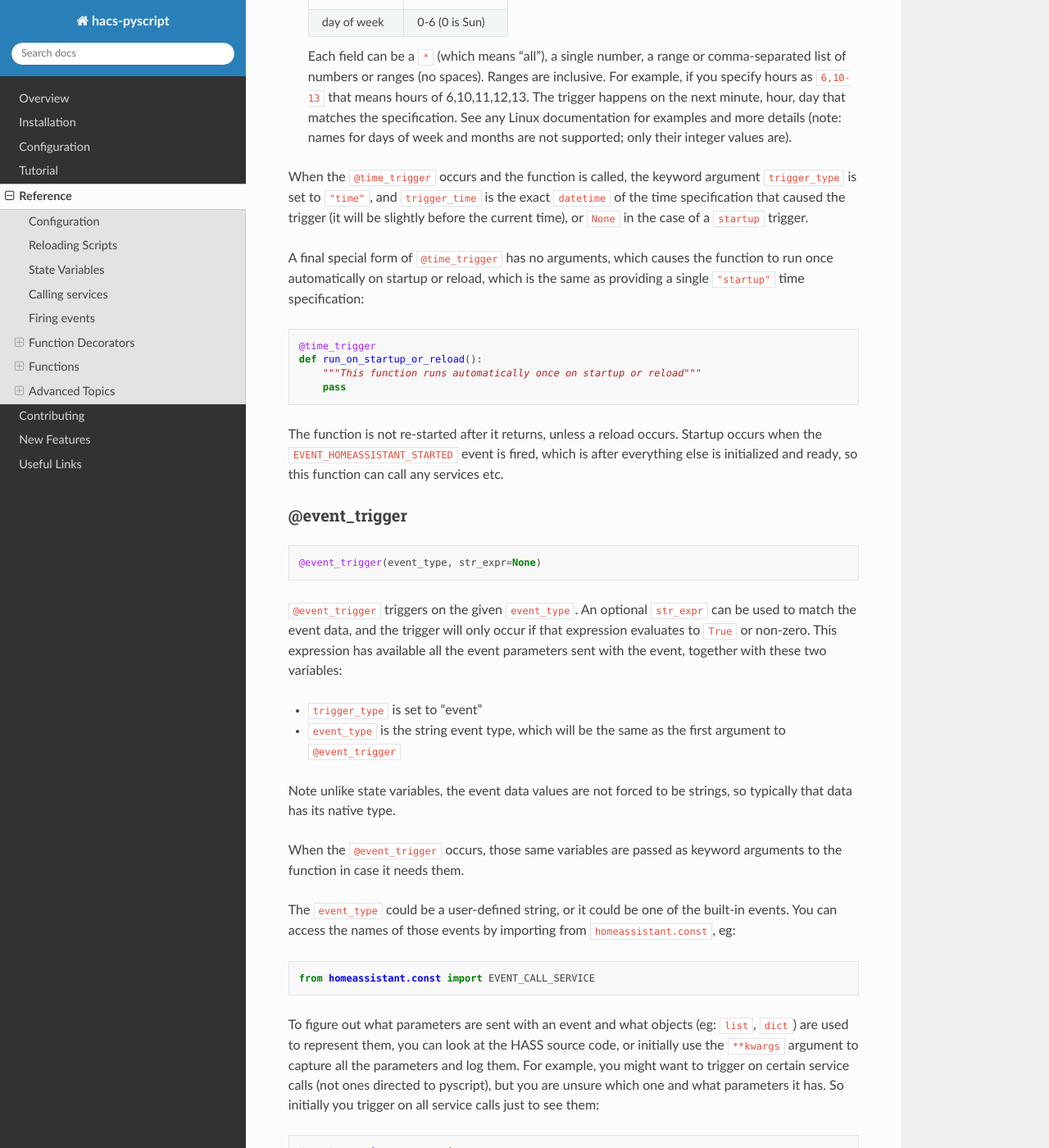
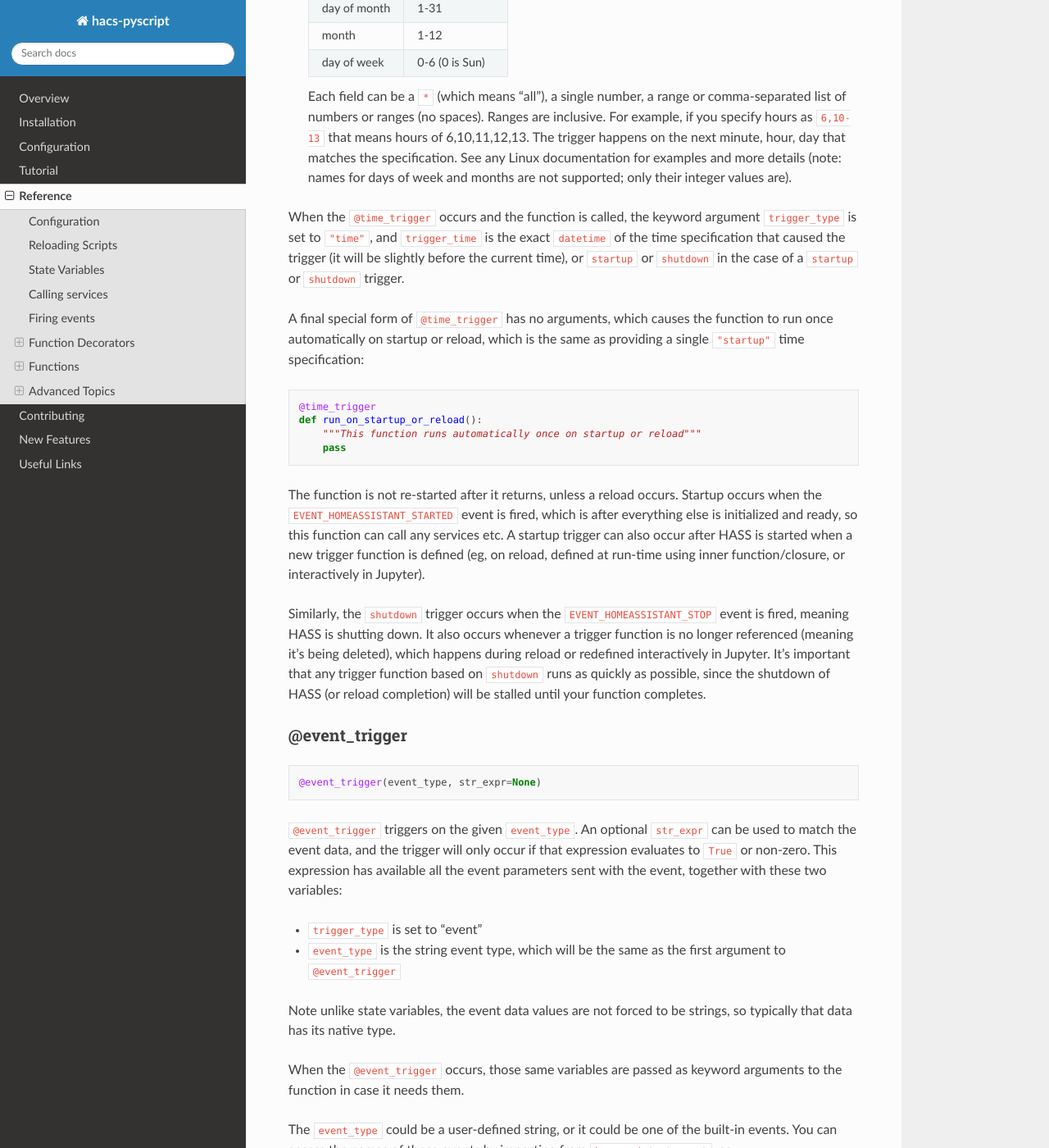
Before and after one commit to custom-components/pyscript, a Sphinx documentation site: the page built from docs/reference.rst, in a window 1280 px wide and 1400 px high, scrolled down 11917 px. Shown: the whole window at 82% size. Built offline with Sphinx 7.4.7 and the Read the Docs theme 2.0.0, drawn with Linux system fonts in a browser that asks for light colours; some of the changed text lies outside the part shown.

Commit message:
update time_trigger kwarg for startup and shutdown triggers per #103

```diff
--- a/docs/reference.rst
+++ b/docs/reference.rst
@@ -515,7 +515,9 @@ with the following features:
 
 In ``@time_trigger``, each string specification ``time_spec`` can take one of four forms:
 
-- ``"startup"`` triggers on HASS start and reload.
+- ``"startup"`` triggers on HASS start and reload (ie, on function definition)
+- ``"shutdown"`` triggers on HASS shutdown and reload (ie, when the trigger function is
+  no longer referenced)
 - ``"once(datetime)"`` triggers once on the date and time. If the year is
   omitted, it triggers once per year on the date and time (eg, birthday). If the date is just a day
   of week, it triggers once on that day of the week. If the date is omitted, it triggers once each
@@ -547,8 +549,8 @@ In ``@time_trigger``, each string specification ``time_spec`` can take one of fo
 
 When the ``@time_trigger`` occurs and the function is called, the keyword argument ``trigger_type``
 is set to ``"time"``, and ``trigger_time`` is the exact ``datetime`` of the time specification that
-caused the trigger (it will be slightly before the current time), or ``None`` in the case of a
-``startup`` trigger.
+caused the trigger (it will be slightly before the current time), or ``startup`` or ``shutdown``
+in the case of a ``startup`` or ``shutdown`` trigger.
 
 A final special form of ``@time_trigger`` has no arguments, which causes the function to run once
 automatically on startup or reload, which is the same as providing a single ``"startup"`` time
@@ -563,7 +565,16 @@ specification:
 
 The function is not re-started after it returns, unless a reload occurs. Startup occurs when the
 ``EVENT_HOMEASSISTANT_STARTED`` event is fired, which is after everything else is initialized and
-ready, so this function can call any services etc.
+ready, so this function can call any services etc. A startup trigger can also occur after
+HASS is started when a new trigger function is defined (eg, on reload, defined at run-time
+using inner function/closure, or interactively in Jupyter).
+
+Similarly, the ``shutdown`` trigger occurs when the ``EVENT_HOMEASSISTANT_STOP`` event is fired,
+meaning HASS is shutting down. It also occurs whenever a trigger function is no longer referenced
+(meaning it's being deleted), which happens during reload or redefined interactively in Jupyter.
+It's important that any trigger function based on ``shutdown`` runs as quickly as possible,
+since the shutdown of HASS (or reload completion) will be stalled until your function
+completes.
 
 @event_trigger
 ^^^^^^^^^^^^^^
```
Also changed, not shown: docs/new_features.rst (+13 -2 lines), 3 other files.
